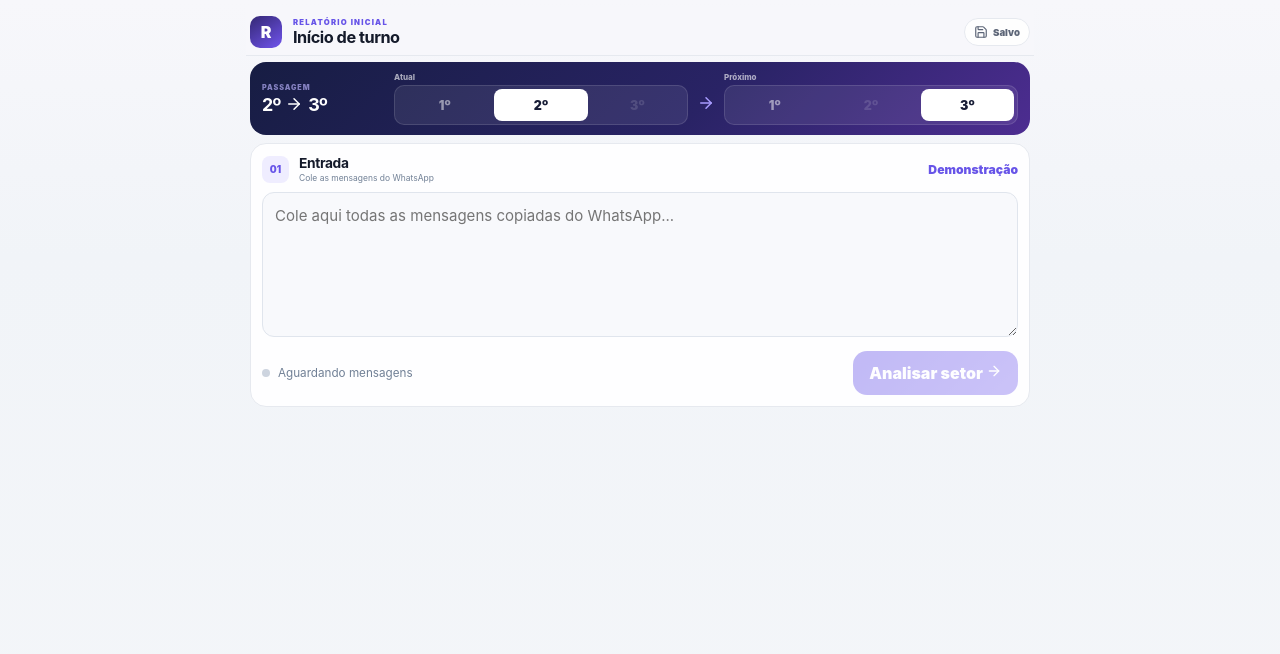
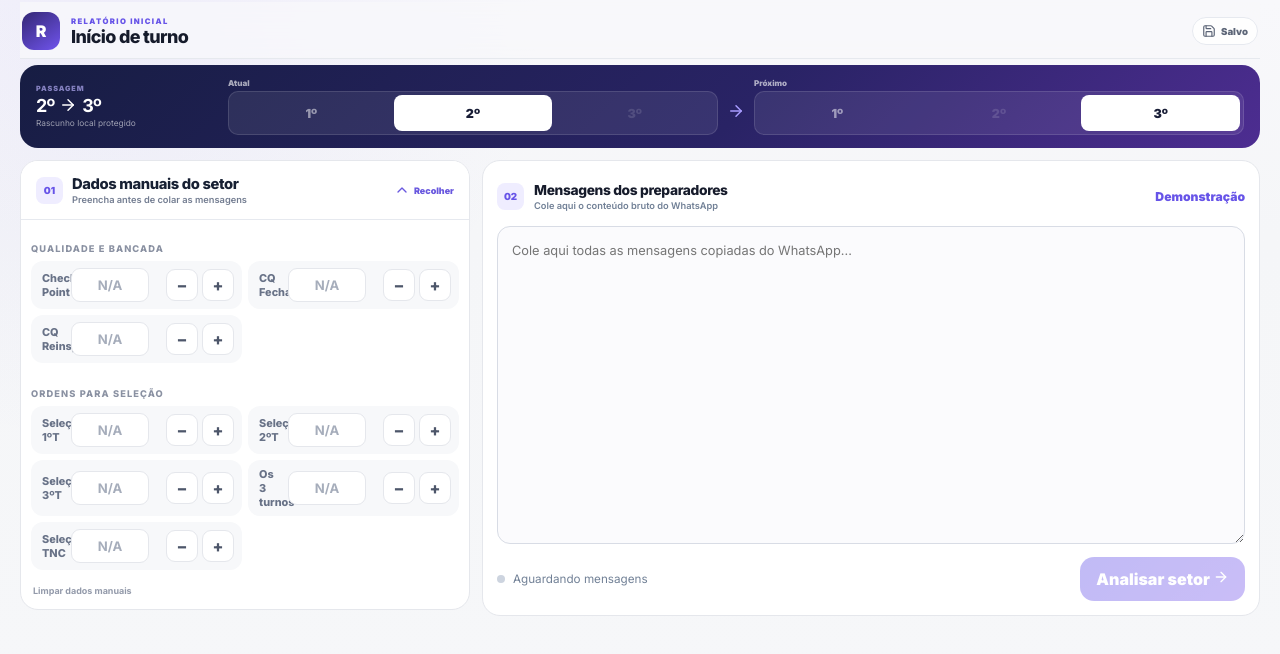
Before and after one commit to lucasvenancio0110/relatorioinicioturno, a React (Vite) app: page / in a window 1280 px wide. Shown: the top 654 px of the page. Built offline with nearby package versions, Linux system fonts and the light colour scheme.

Commit message:
activate V5 desktop workspace and Inter font

```diff
--- a/src/main.tsx
+++ b/src/main.tsx
@@ -1,6 +1,7 @@
 import React from 'react';
 import ReactDOM from 'react-dom/client';
-import AppV4 from './app/AppV4';
+import '@fontsource-variable/inter/wght.css';
+import AppV5 from './app/AppV5';
 import './styles/app.css';
 import './styles/report-editor.css';
 import './styles/block-editor-conflicts.css';
@@ -9,6 +10,7 @@ import './styles/interaction.css';
 import './styles/clean-cockpit.css';
 import './styles/assisted-validation.css';
 import './styles/v4-cockpit.css';
+import './styles/v5-workspace.css';
 
 const preventGestureZoom = (event: Event) => event.preventDefault();
 document.addEventListener('gesturestart', preventGestureZoom, { passive: false });
@@ -17,6 +19,6 @@ document.addEventListener('gestureend', preventGestureZoom, { passive: false });
 
 ReactDOM.createRoot(document.getElementById('root')!).render(
   <React.StrictMode>
-    <AppV4 />
+    <AppV5 />
   </React.StrictMode>,
 );
```
